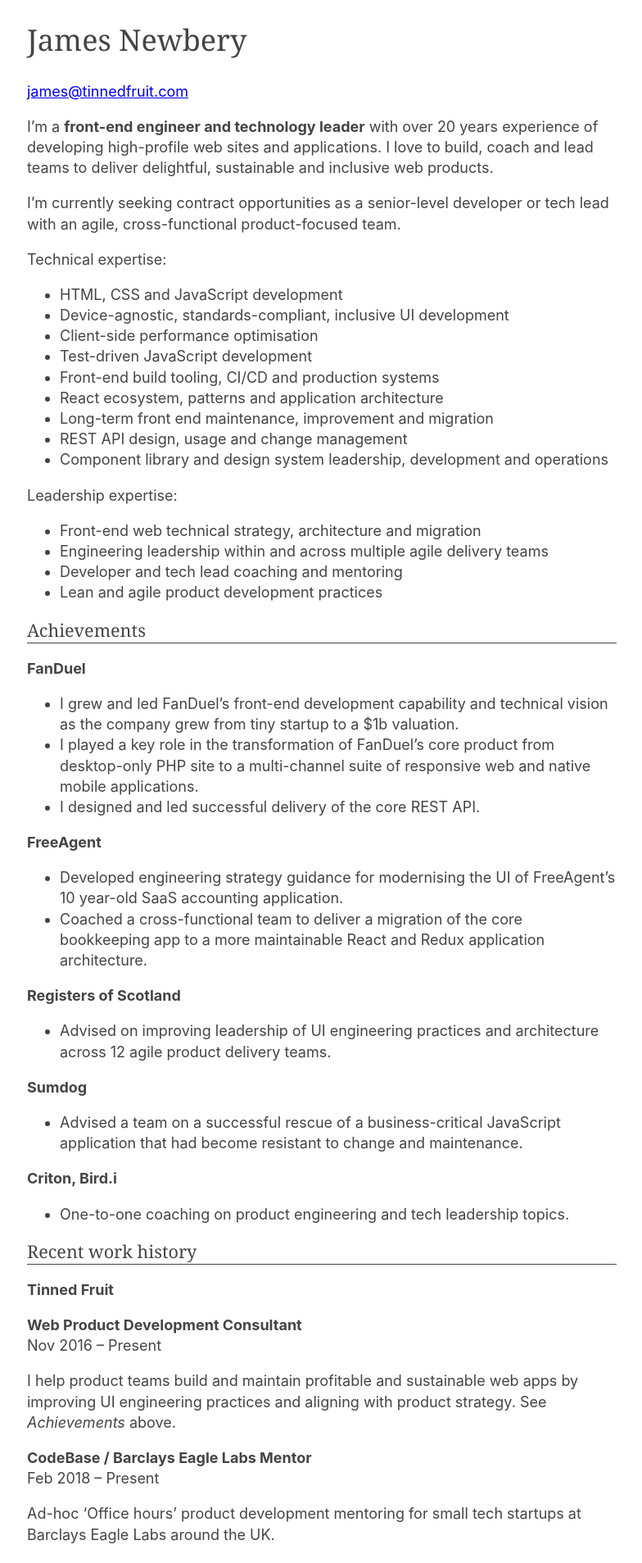
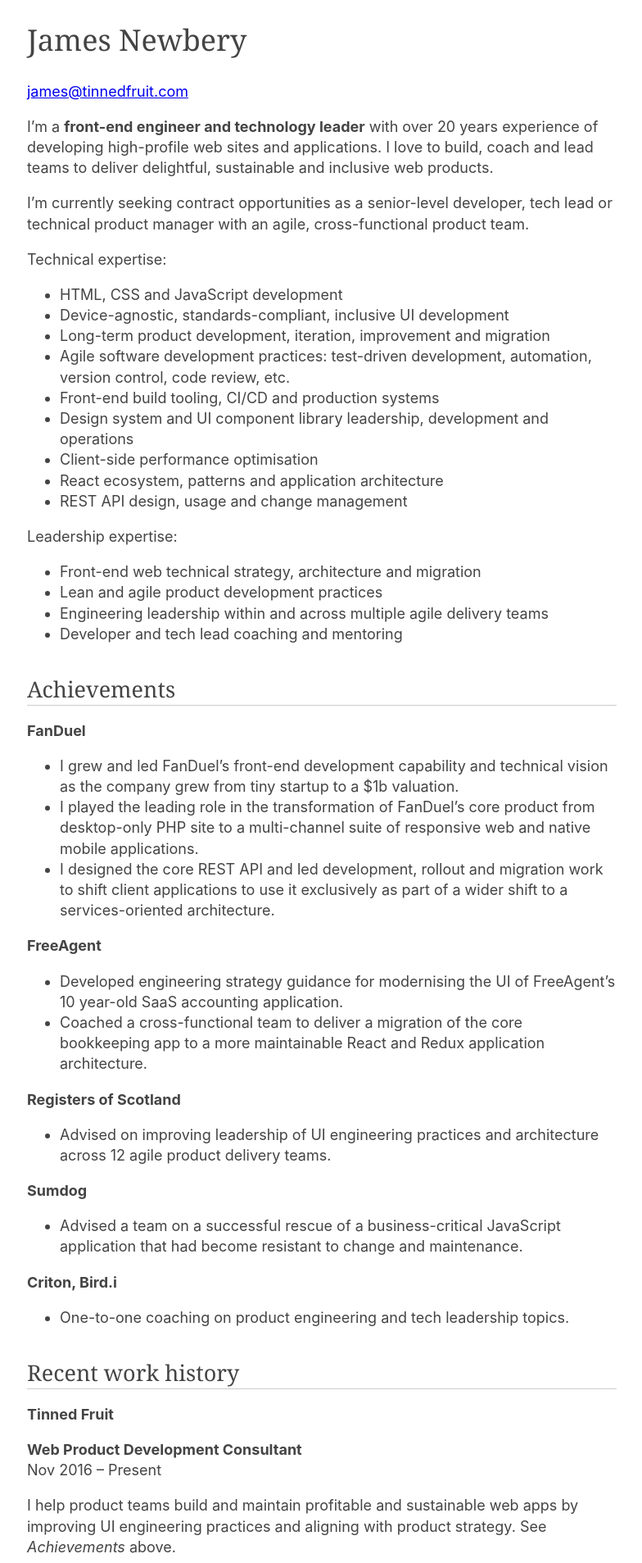
Before and after one commit to froots/froots.github.io, a Jekyll site: the page built from cv.md, in a window 1280 px wide. Shown: the top 1907 px of the page at 82% size, without its empty margins (247-1031 px from the left). Built offline with Jekyll 4.4.1, drawn with Linux system fonts in a browser that asks for light colours; some of the changed text lies outside the part shown.

Commit message:
Further CV stuff

```diff
--- a/_layouts/cv.html
+++ b/_layouts/cv.html
@@ -30,8 +30,9 @@
       }
 
       h2 {
-        border-bottom: 1px solid #444;
-        font-size: 1.2rem;
+        border-bottom: 1px solid #ccc;
+        margin: 2rem 0 1rem;
+        font-size: 1.5rem;
       }
 
       h3 {
--- a/cv.md
+++ b/cv.md
@@ -11,34 +11,34 @@
 
 I'm a __front-end engineer and technology leader__ with over 20 years experience of developing high-profile web sites and applications. I love to build, coach and lead teams to deliver delightful, sustainable and inclusive web products.
 
-I'm currently seeking contract opportunities as a senior-level developer or tech lead with an agile, cross-functional product-focused team.
+I'm currently seeking contract opportunities as a senior-level developer, tech lead or technical product manager with an agile, cross-functional product team.
 
 Technical expertise:
 
 * HTML, CSS and JavaScript development
 * Device-agnostic, standards-compliant, inclusive UI development
+* Long-term product development, iteration, improvement and migration
+* Agile software development practices: test-driven development, automation, version control, code review, etc.
+* Front-end build tooling, CI/CD and production systems
+* Design system and UI component library leadership, development and operations
 * Client-side performance optimisation
-* Test-driven JavaScript development
-* Front-end build tooling, CI/CD and production systems
 * React ecosystem, patterns and application architecture
-* Long-term front end maintenance, improvement and migration
 * REST API design, usage and change management
-* Component library and design system leadership, development and operations
 
 Leadership expertise:
 
 * Front-end web technical strategy, architecture and migration
+* Lean and agile product development practices
 * Engineering leadership within and across multiple agile delivery teams
 * Developer and tech lead coaching and mentoring
-* Lean and agile product development practices
 
 ## Achievements
 
 ### FanDuel
 
 * I grew and led FanDuel's front-end development capability and technical vision as the company grew from tiny startup to a $1b valuation.
-* I played a key role in the transformation of FanDuel's core product from desktop-only PHP site to a multi-channel suite of responsive web and native mobile applications.
-* I designed and led successful delivery of the core REST API.
+* I played the leading role in the transformation of FanDuel's core product from desktop-only PHP site to a multi-channel suite of responsive web and native mobile applications.
+* I designed the core REST API and led development, rollout and migration work to shift client applications to use it exclusively as part of a wider shift to a services-oriented architecture.
 
 ### FreeAgent
 
```
Also changed, not shown: other parts of cv.md (+2 -2 lines).
